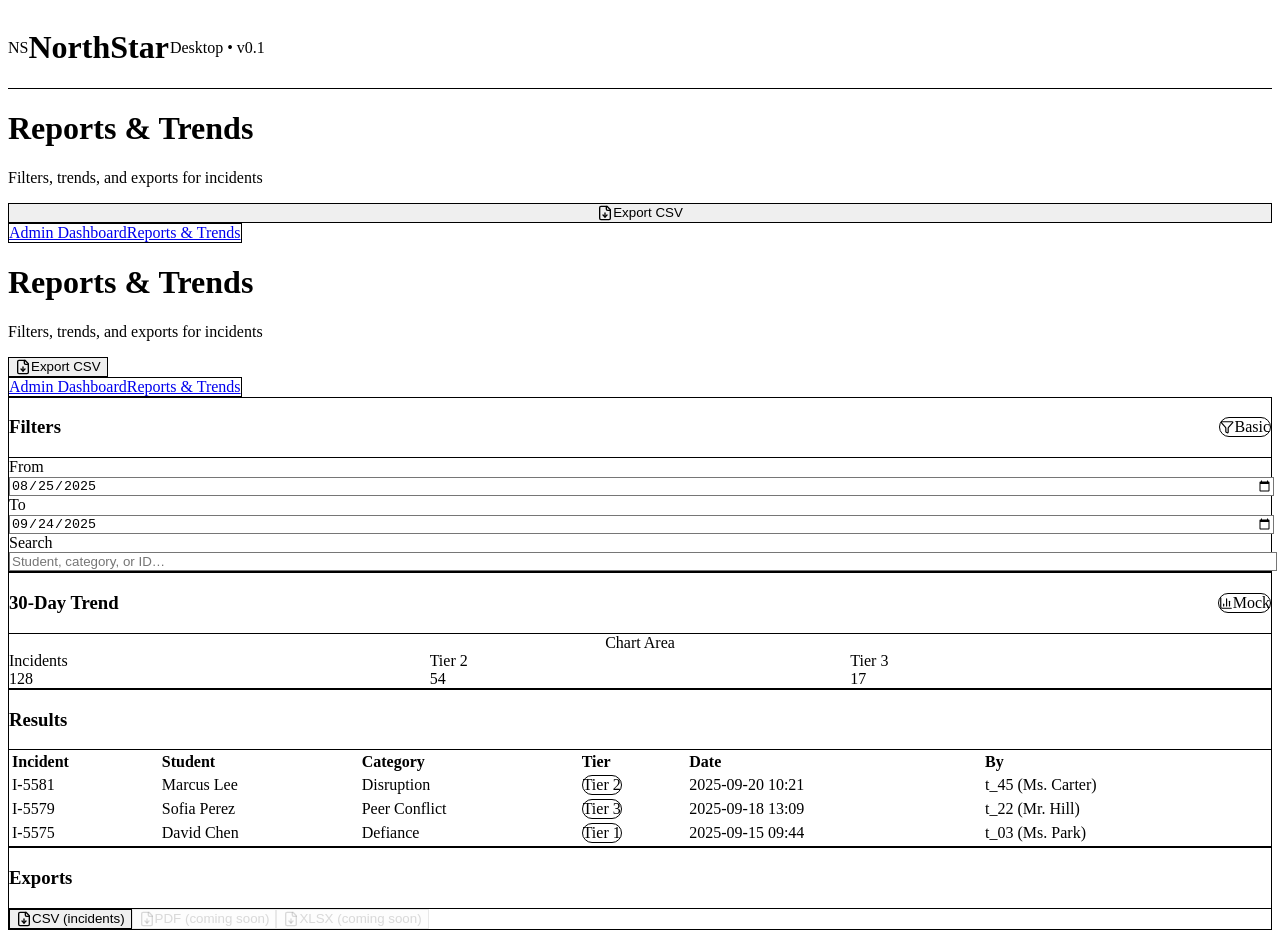
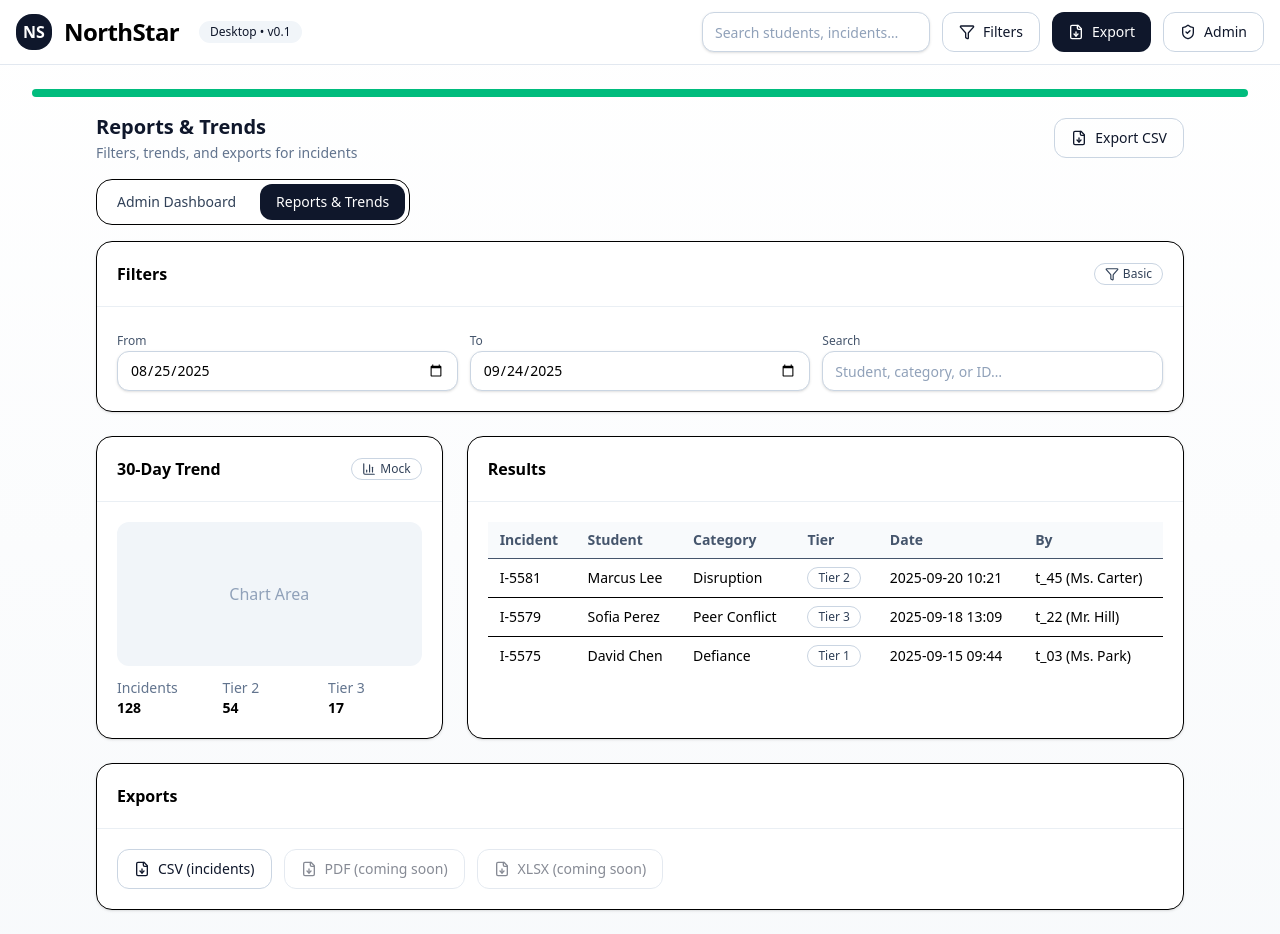
Before and after one commit to christhomas1190/NorthStar, a React app in the folder frontend/: page /reports in a window 1280 px wide. Built offline with nearby package versions, Linux system fonts and the light colour scheme; the HTML template or start-up script is replaced by a standard one.

Commit message:
finally running, with tailwind working. However teacher is not showing

```diff
--- a/frontend/postcss.config.js
+++ b/frontend/postcss.config.js
@@ -1,5 +1,3 @@
 export default {
-  plugins: {
-    "@tailwindcss/postcss": {},
-  },
+  plugins: { "@tailwindcss/postcss": {} },
 };
--- a/frontend/src/components/layout/AppShell.jsx
+++ b/frontend/src/components/layout/AppShell.jsx
@@ -5,7 +5,8 @@ export default function AppShell({ sidebar = null, children }) {
     <div className="min-h-screen w-full bg-gradient-to-b from-white to-slate-50">
       <Header />
       <main className="px-4 sm:px-6 lg:px-8 py-6">
-          <div className="h-2 w-full bg-emerald-500 rounded-full mb-4" />
+<div className="h-2 w-full bg-emerald-500 rounded-full mb-4" />
+<div className="debug-line rounded-full mb-4" />
         {sidebar ? (
           <div className="mx-auto max-w-7xl grid grid-cols-[240px_1fr] gap-6">
             <aside className="bg-white border rounded-2xl p-4">{sidebar}</aside>
--- a/frontend/src/components/reports/ReportsPage.jsx
+++ b/frontend/src/components/reports/ReportsPage.jsx
@@ -1,14 +1,12 @@
 import React, { useMemo, useState } from "react";
+import Page from "@/components/layout/Page";
+import PageTabs from "@/components/layout/PageTabs";
 import { Card, CardHeader, CardTitle, CardContent } from "@/components/ui/card";
 import { Input } from "@/components/ui/input";
 import { Button } from "@/components/ui/button";
 import { Badge } from "@/components/ui/badge";
 import { Table, THead, TBody, TR, TH, TD } from "@/components/ui/table";
 import { FileDown, Filter, BarChart3 } from "lucide-react";
-import PageTabs from "@/components/layout/PageTabs";
-import Page from "@/components/layout/Page";
-
-
 
 // Mock rows — swap with API later
 const RAW = [
@@ -25,7 +23,10 @@ export default function ReportsPage() {
   const rows = useMemo(() => {
     const term = q.trim().toLowerCase();
     return RAW.filter(r =>
-      (!term || r.student.toLowerCase().includes(term) || r.category.toLowerCase().includes(term) || r.id.toLowerCase().includes(term))
+      !term ||
+      r.student.toLowerCase().includes(term) ||
+      r.category.toLowerCase().includes(term) ||
+      r.id.toLowerCase().includes(term)
     );
   }, [q]);
 
@@ -41,53 +42,46 @@ export default function ReportsPage() {
   }
 
   return (
-      <Page title="Reports & Trends" subtitle="Filters, trends, and exports for incidents" actions={
-          <Button variant="outline" onClick={exportCSV}><FileDown size={16} className="mr-2" /> Export CSV</Button>
-        }>
-          <PageTabs items={[
-            { label: "Admin Dashboard", to: "/admin" },
-            { label: "Reports & Trends", to: "/reports" },
-          ]} />
-    <div className="mx-auto max-w-6xl">
-      {/* Page header */}
-      <div className="mb-4 flex flex-col sm:flex-row sm:items-center sm:justify-between gap-3">
-        <div>
-          <h1 className="text-xl font-semibold text-slate-900">Reports & Trends</h1>
-          <p className="text-sm text-slate-500 mt-0.5">Filters, trends, and exports for incidents</p>
-        </div>
-        <div className="flex items-center gap-2">
-          <Button variant="outline" onClick={exportCSV}>
-            <FileDown size={16} className="mr-2" /> Export CSV
-          </Button>
-        </div>
-      </div>
+    <Page
+      title="Reports & Trends"
+      subtitle="Filters, trends, and exports for incidents"
+      actions={
+        <Button variant="outline" onClick={exportCSV}>
+          <FileDown size={16} className="mr-2" /> Export CSV
+        </Button>
+      }
+    >
+      {/* Pill tabs under the page header */}
       <PageTabs
         items={[
           { label: "Admin Dashboard", to: "/admin" },
-          { label: "Reports & Trends", to: "/reports" }, // current page
+          { label: "Reports & Trends", to: "/reports" },
         ]}
       />
 
+      {/* Sections */}
       <div className="grid grid-cols-1 lg:grid-cols-3 gap-6">
         {/* Filters */}
         <Card className="lg:col-span-3">
           <CardHeader className="flex items-center justify-between">
             <CardTitle className="text-base">Filters</CardTitle>
-            <Badge variant="outline" className="gap-1"><Filter size={14}/> Basic</Badge>
+            <Badge variant="outline" className="gap-1">
+              <Filter size={14} /> Basic
+            </Badge>
           </CardHeader>
           <CardContent>
             <div className="grid grid-cols-1 sm:grid-cols-3 gap-3">
               <div className="space-y-1">
                 <label className="text-xs text-slate-600">From</label>
-                <Input type="date" value={from} onChange={e=>setFrom(e.target.value)} />
+                <Input type="date" value={from} onChange={e => setFrom(e.target.value)} />
               </div>
               <div className="space-y-1">
                 <label className="text-xs text-slate-600">To</label>
-                <Input type="date" value={to} onChange={e=>setTo(e.target.value)} />
+                <Input type="date" value={to} onChange={e => setTo(e.target.value)} />
               </div>
               <div className="space-y-1">
                 <label className="text-xs text-slate-600">Search</label>
-                <Input placeholder="Student, category, or ID…" value={q} onChange={e=>setQ(e.target.value)} />
+                <Input placeholder="Student, category, or ID…" value={q} onChange={e => setQ(e.target.value)} />
               </div>
             </div>
           </CardContent>
@@ -97,7 +91,9 @@ export default function ReportsPage() {
         <Card>
           <CardHeader className="flex items-center justify-between">
             <CardTitle className="text-base">30-Day Trend</CardTitle>
-            <Badge variant="outline" className="gap-1"><BarChart3 size={14}/> Mock</Badge>
+            <Badge variant="outline" className="gap-1">
+              <BarChart3 size={14} /> Mock
+            </Badge>
           </CardHeader>
           <CardContent>
             <div className="h-36 w-full rounded-xl bg-slate-100 grid place-content-center text-slate-400">
@@ -142,7 +138,9 @@ export default function ReportsPage() {
                   ))}
                   {rows.length === 0 && (
                     <TR>
-                      <TD colSpan={6} className="py-6 text-slate-500">No results for the selected filters.</TD>
+                      <TD colSpan={6} className="py-6 text-slate-500">
+                        No results for the selected filters.
+                      </TD>
                     </TR>
                   )}
                 </TBody>
@@ -157,13 +155,18 @@ export default function ReportsPage() {
             <CardTitle className="text-base">Exports</CardTitle>
           </CardHeader>
           <CardContent className="flex flex-wrap gap-3">
-            <Button variant="outline" onClick={exportCSV}><FileDown size={16} className="mr-2" /> CSV (incidents)</Button>
-            <Button variant="outline" disabled><FileDown size={16} className="mr-2" /> PDF (coming soon)</Button>
-            <Button variant="outline" disabled><FileDown size={16} className="mr-2" /> XLSX (coming soon)</Button>
+            <Button variant="outline" onClick={exportCSV}>
+              <FileDown size={16} className="mr-2" /> CSV (incidents)
+            </Button>
+            <Button variant="outline" disabled>
+              <FileDown size={16} className="mr-2" /> PDF (coming soon)
+            </Button>
+            <Button variant="outline" disabled>
+              <FileDown size={16} className="mr-2" /> XLSX (coming soon)
+            </Button>
           </CardContent>
         </Card>
       </div>
-    </div>
     </Page>
   );
 }
--- a/frontend/src/components/teacher/TeacherDashboard.jsx
+++ b/frontend/src/components/teacher/TeacherDashboard.jsx
@@ -22,7 +22,9 @@ function toLocalInputValue(date = new Date()) {
 }
 
 export default function TeacherDashboard() {
-  const { toast } = useToast();
+const { push } = useToast();
+if (!student) return push("Pick a student first");
+push("Draft saved");
 
   // form state
   const [studentId, setStudentId] = useState("");
--- a/frontend/src/index.css
+++ b/frontend/src/index.css
@@ -1,9 +1 @@
-/* src/index.css */
-@tailwind base;
-@tailwind components;
-@tailwind utilities;
-
-/* optional: tiny global */
-@layer base {
-  html, body, #root { height: 100%; }
-}
+@import "tailwindcss";
--- a/frontend/src/main.jsx
+++ b/frontend/src/main.jsx
@@ -1,30 +1,17 @@
-// import "./index.css";
-// import React from "react";
-// import ReactDOM from "react-dom/client";
-// import { BrowserRouter } from "react-router-dom";
-// import App from "./App.jsx";
-// import { ToastProvider } from "@/components/ui/toast.jsx";
-//
-// ReactDOM.createRoot(document.getElementById("root")).render(
-//   <React.StrictMode>
-//     <BrowserRouter>
-//       <ToastProvider>
-//         <App />
-//       </ToastProvider>
-//     </BrowserRouter>
-//   </React.StrictMode>
-// );
-import "./index.css"; // must be first
+import "./index.css";
 
 import React from "react";
 import ReactDOM from "react-dom/client";
 import { BrowserRouter } from "react-router-dom";
 import App from "./App.jsx";
+import { ToastProvider } from "@/components/ui/toast.jsx";
 
 ReactDOM.createRoot(document.getElementById("root")).render(
   <React.StrictMode>
     <BrowserRouter>
-      <App />
+      <ToastProvider>
+        <App />
+      </ToastProvider>
     </BrowserRouter>
   </React.StrictMode>
 );
--- a/frontend/tailwind.config.js
+++ b/frontend/tailwind.config.js
@@ -1,6 +1,10 @@
-@type {import('tailwindcss').Config} */
 export default {
   content: ["./index.html", "./src/**/*.{js,jsx,ts,tsx}"],
   theme: { extend: {} },
   plugins: [],
+  safelist: [
+    "bg-emerald-50","text-emerald-700","border-emerald-200",
+    "bg-amber-50","text-amber-700","border-amber-200",
+    "bg-rose-50","text-rose-700","border-rose-200",
+  ],
 };
--- a/frontend/vite.config.js
+++ b/frontend/vite.config.js
@@ -1,9 +1,9 @@
-import { defineConfig } from 'vite'
-import react from '@vitejs/plugin-react'
-import tailwind from '@tailwindcss/vite'
-import path from 'path'
+import { defineConfig } from "vite";
+import react from "@vitejs/plugin-react";
+import tailwind from "@tailwindcss/vite";
+import path from "path";
 
 export default defineConfig({
-  plugins: [react(), tailwind()],              // ← add tailwind plugin
-  resolve: { alias: { '@': path.resolve(__dirname, './src') } }
-})
+  plugins: [react(), tailwind()],
+  resolve: { alias: { "@": path.resolve(__dirname, "./src") } },
+});
```
